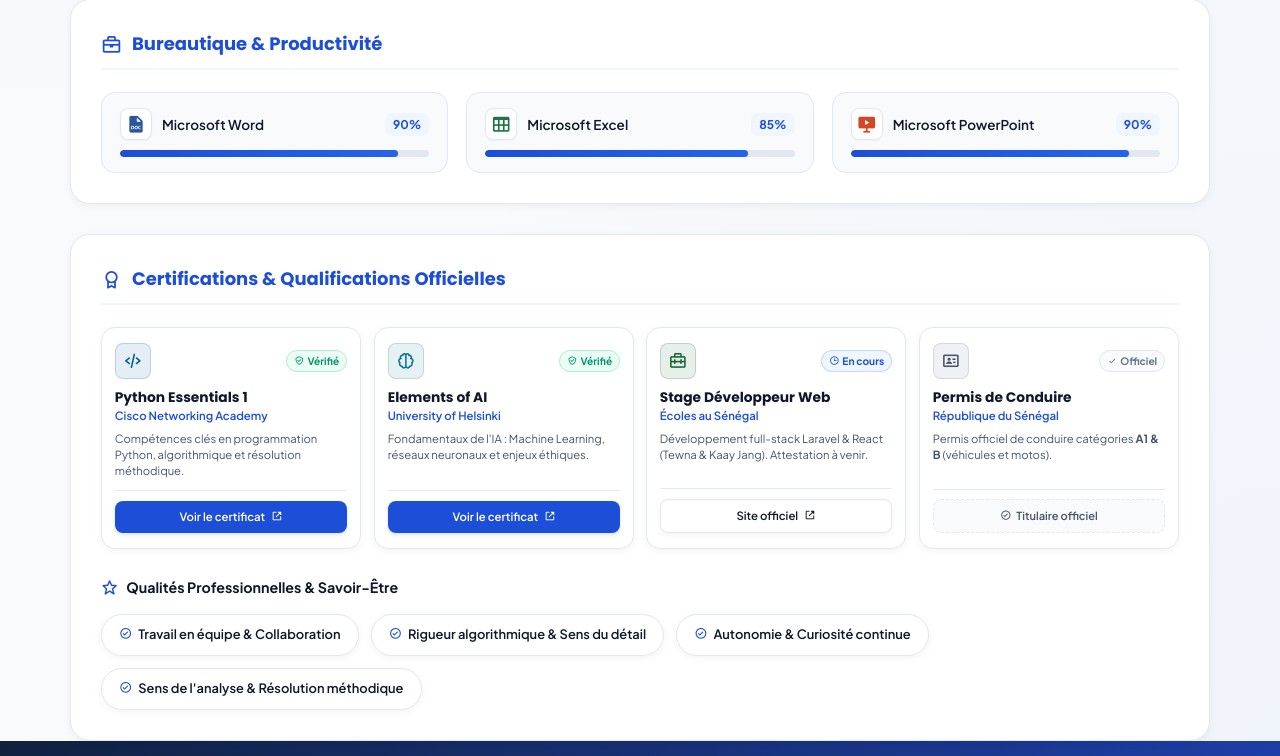
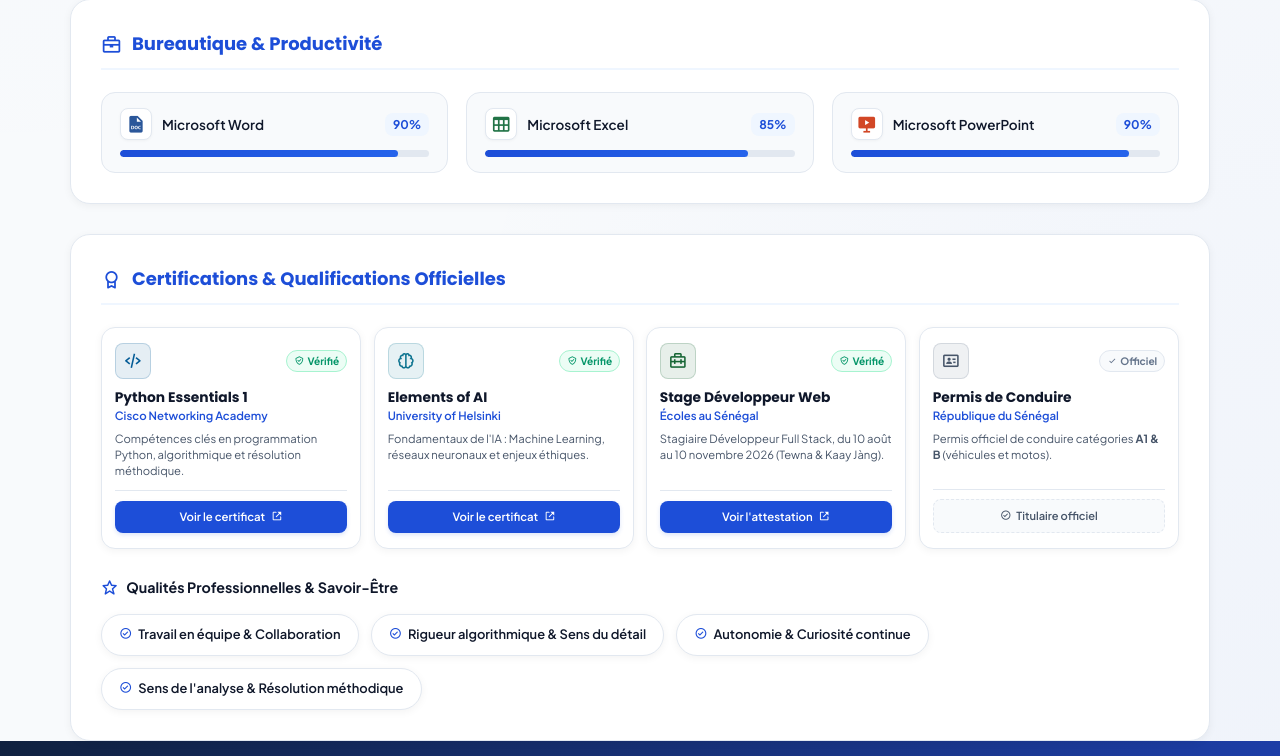
Before and after one commit to smodou328/portfolio, a plain HTML site: page Competence.html in a window 1280 px wide. Shown: the part 1329-2085 px from the top of the page. Drawn offline with nearby package versions, Linux system fonts and the light colour scheme.

Commit message:
Ajout de l'attestation de stage Écoles au Sénégal
Co-Authored-By: Claude Opus 5.5 <noreply@anthropic.com>

```diff
--- a/Competence.html
+++ b/Competence.html
@@ -456,16 +456,16 @@
                                 <div class="cert-badge-icon cert-eas">
                                     <i class='bx bx-briefcase-alt-2'></i>
                                 </div>
-                                <span class="cert-status-badge in-progress"><i class='bx bx-time'></i> En cours</span>
+                                <span class="cert-status-badge verified"><i class='bx bx-check-shield'></i> Vérifié</span>
                             </div>
                             <div class="cert-card-body">
                                 <h3 class="cert-title">Stage Développeur Web</h3>
                                 <p class="cert-issuer">Écoles au Sénégal</p>
-                                <p class="cert-meta">Développement full-stack Laravel &amp; React (Tewna &amp; Kaay Jang). Attestation à venir.</p>
+                                <p class="cert-meta">Stagiaire Développeur Full Stack, du 10 août au 10 novembre 2026 (Tewna &amp; Kaay Jàng).</p>
                             </div>
                             <div class="cert-card-footer">
-                                <a href="https://ecolesausenegal.com/" target="_blank" rel="noopener noreferrer" class="cert-btn cert-btn-secondary">
-                                    <span>Site officiel</span>
+                                <a href="documents/attestation-stage-ecoles-au-senegal.pdf" target="_blank" rel="noopener noreferrer" class="cert-btn">
+                                    <span>Voir l'attestation</span>
                                     <i class='bx bx-link-external'></i>
                                 </a>
                             </div>
```
Also changed, not shown: cv.html (+3 -3 lines), index.html (+4 -4 lines), 1 other file.
